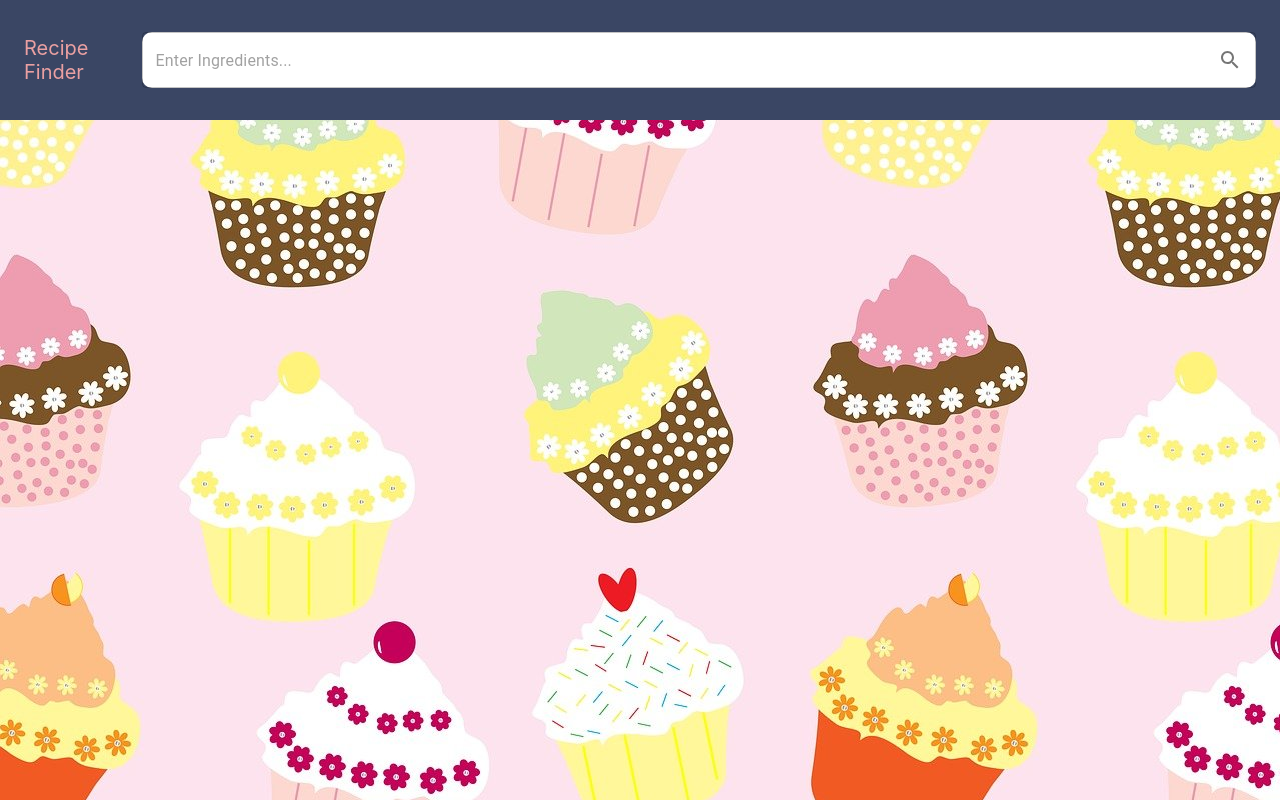
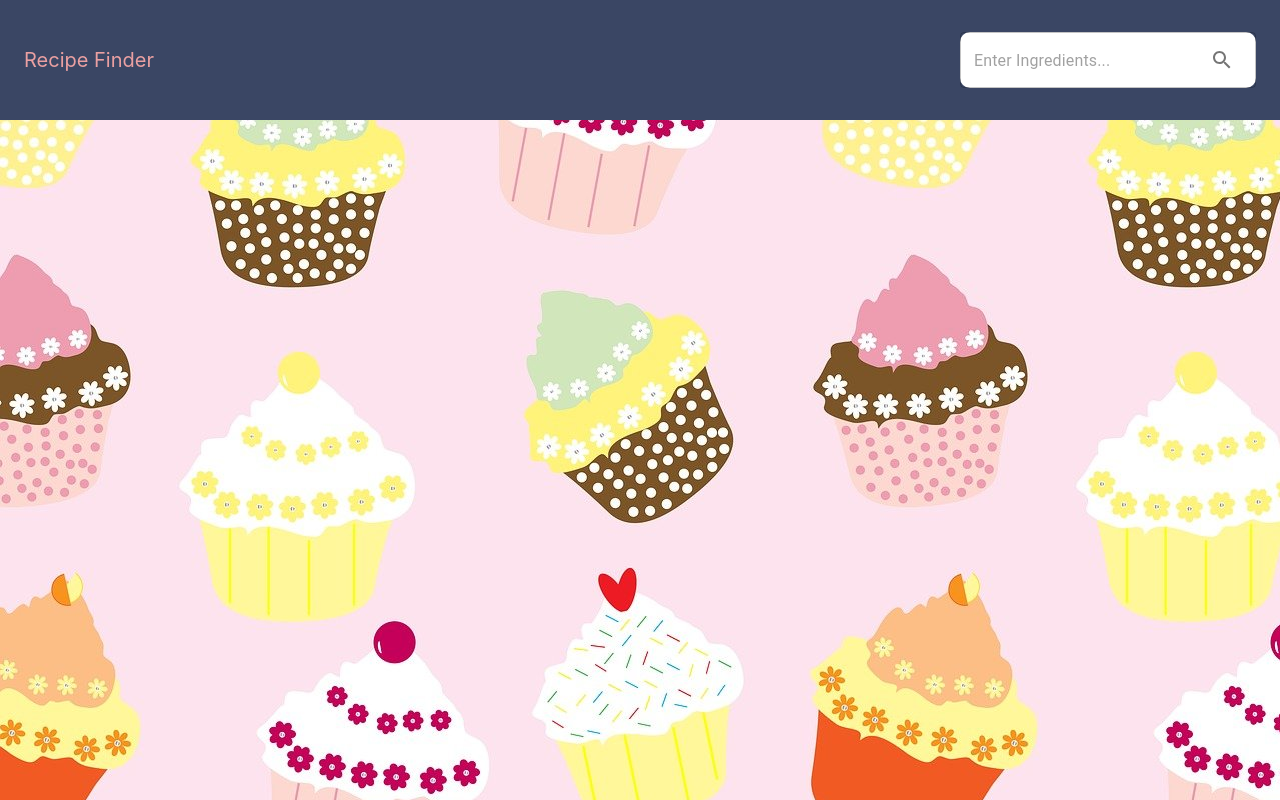
Before and after one commit to Shirm917/Recipe_Finder, a React (Create React App) app: page / in a window 1280 px wide. Built offline with nearby package versions, Linux system fonts and the light colour scheme.

Commit message:
adding form element around the text input and making the search icon a button

```diff
--- a/src/App.css
+++ b/src/App.css
@@ -13,6 +13,6 @@
 
 .recipe-container {
   width: 100%;
+  height: 100%;
   background-image: url(./images/cupcakes-2887270_1280.jpg);
-  height: 100%;
 }
--- a/src/Components/SearchForm.js
+++ b/src/Components/SearchForm.js
@@ -3,11 +3,17 @@ import { setSearchText } from "../redux/slices/recipeSlice";
 import TextField from "@mui/material/TextField";
 import InputAdornment from "@mui/material/InputAdornment";
 import SearchIcon from "@mui/icons-material/Search";
+import IconButton from "@mui/material/IconButton";
 
 const SearchForm = () => {
   const dispatch = useDispatch();
 
+  const handleSubmit = (event) => {
+    event.preventDefault();
+  };
+
   return (
+    <form className="search-form" onSubmit={handleSubmit}>
       <TextField
         sx={{ width: "100%", backgroundColor: "#fff", borderRadius: "10px" }}
         id="outlined-basic"
@@ -17,11 +23,14 @@ const SearchForm = () => {
         InputProps={{
           endAdornment: (
             <InputAdornment position="end">
+              <IconButton type="submit">
                 <SearchIcon />
+              </IconButton>
             </InputAdornment>
           ),
         }}
       />
+    </form>
   );
 };
 
```
Lines whose indentation alone changed are shown as unchanged.
